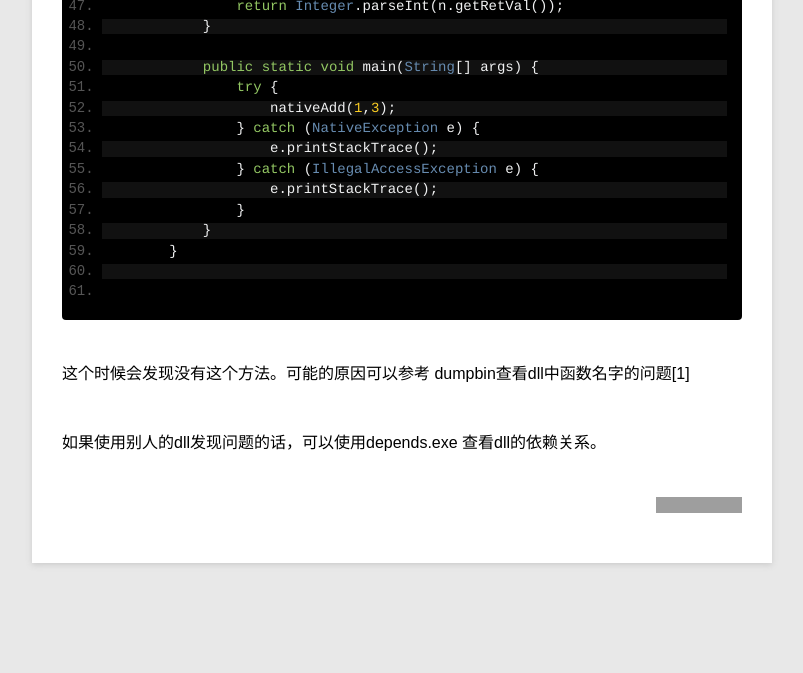
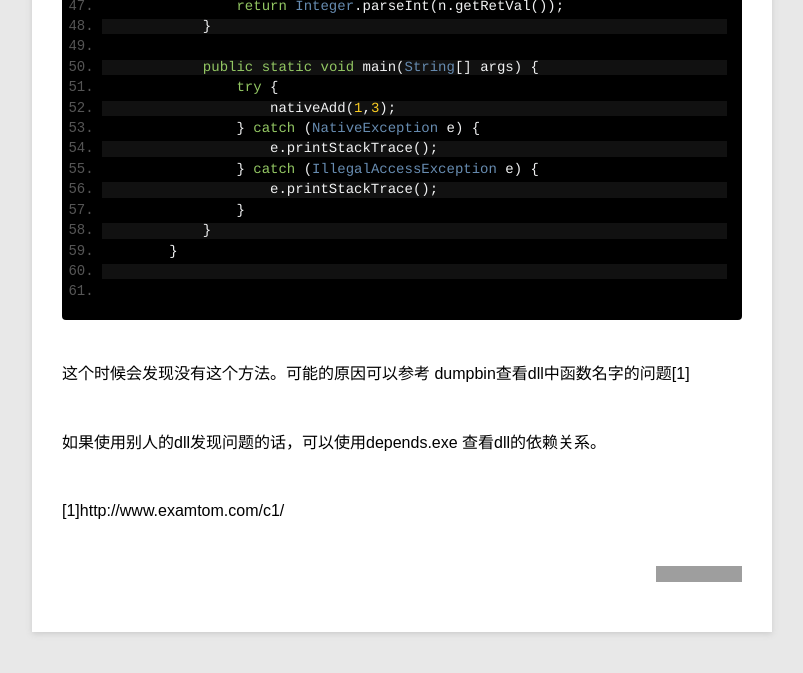
Before and after one commit to tangzhezhi/tangblog, a Jekyll site: the page built from _posts/opinion/2014-03-04-c2.md, in a window 1280 px wide and 900 px high, scrolled down 1973 px. Shown: the top 673 px of the window, without its empty margins (78-881 px from the left). Built offline with Jekyll 4.4.1, drawn with Linux system fonts in a browser that asks for light colours; Markdown is read by kramdown in place of the engine named in the settings; comment, search, counter and statistics services are not loaded; grey boxes are pictures that could not be loaded.

Commit message:
Signed-off-by: tangzhezhi <330882908@qq.com>

```diff
--- a/_posts/opinion/2014-03-04-c2.md
+++ b/_posts/opinion/2014-03-04-c2.md
@@ -110,3 +110,5 @@
 
 如果使用别人的dll发现问题的话，可以使用depends.exe
 查看dll的依赖关系。
+
+[1]http://www.examtom.com/c1/
```
